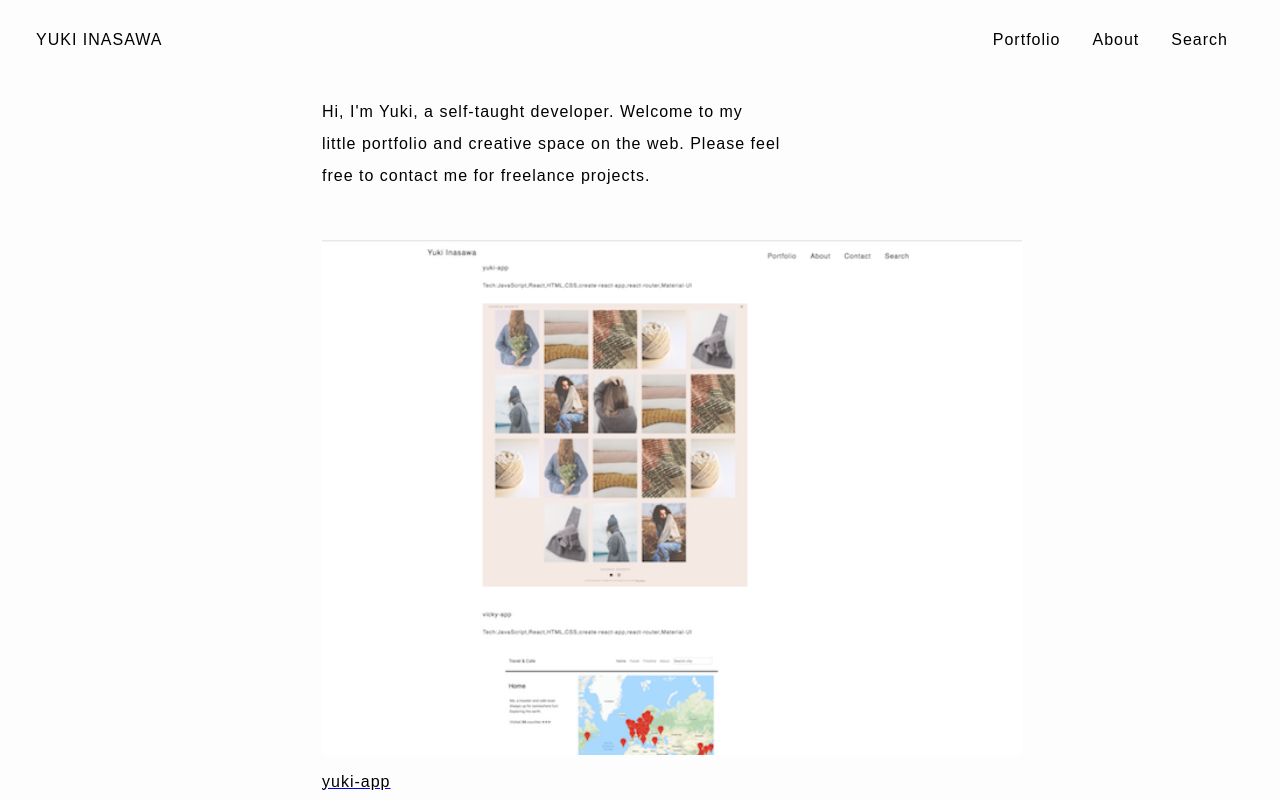
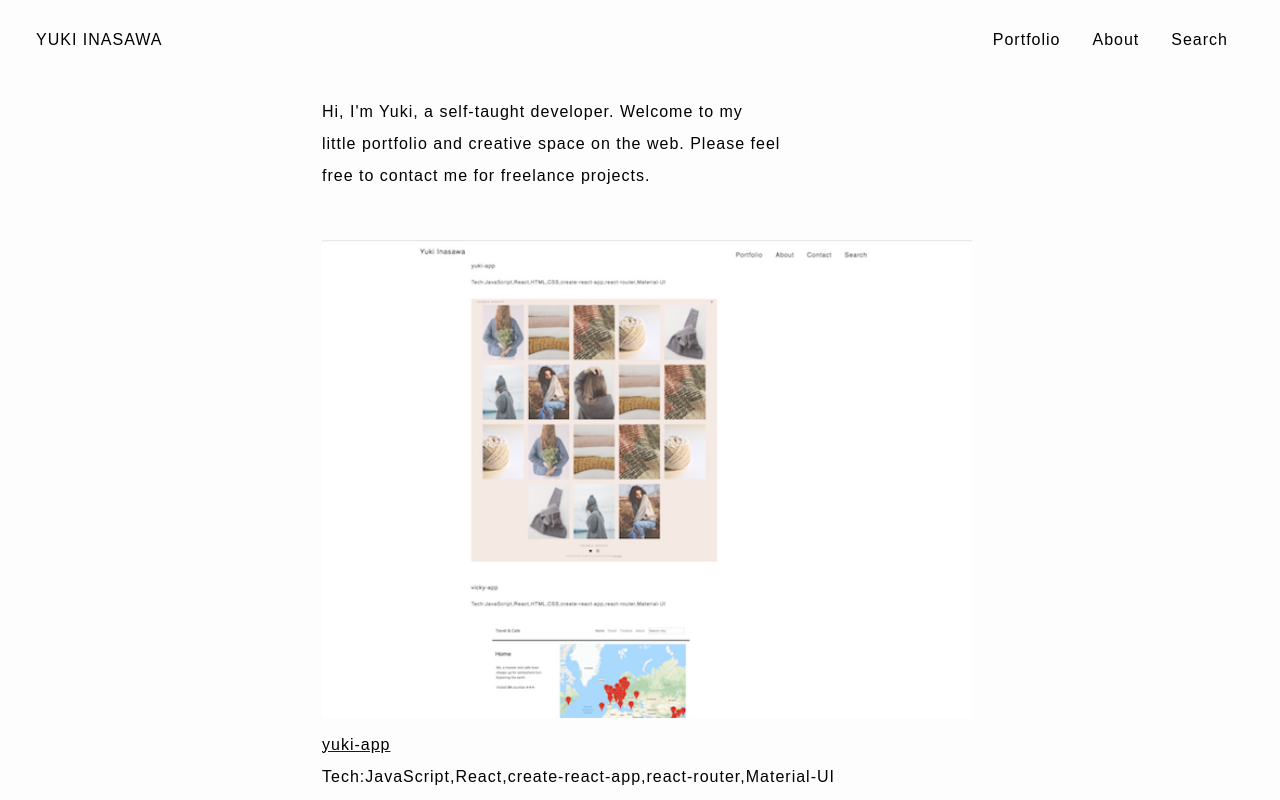
Before and after one commit to Yukichka/Yuki-app, a React (Create React App) app: page / in a window 1280 px wide. Shown: the top 800 px of the page. Built offline with nearby package versions, Linux system fonts and the light colour scheme.

Commit message:
CSS style WIP

```diff
--- a/src/App.css
+++ b/src/App.css
@@ -106,7 +106,7 @@ html {
   margin: 0 2em 4.15em 2em;
 }
 .each-project-img {
-  width: 700px;
+  width: 650px;
   object-fit: cover;
 }
 .each-project-name {
@@ -324,7 +324,7 @@ html {
 .mobile-menu{
   text-align: center;
   line-height: 4em;
-  padding-top: 4em;
+  padding-top: 4.75em;
 }
 #mobilenav{
   height: 100%;
```
